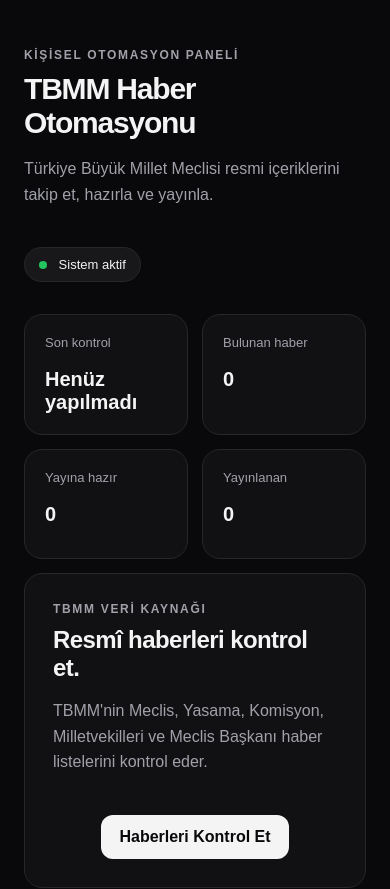
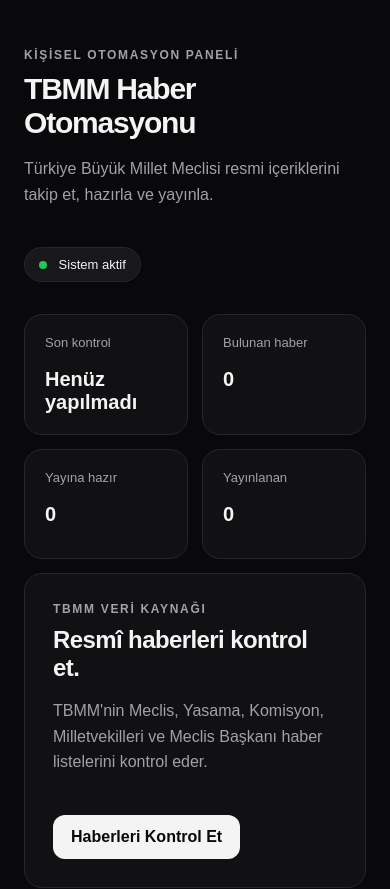
Before and after one commit to Bclblr/tbmm-news-automation, a Next.js app: page / in a window 390 px wide. Shown: the top 889 px of the page. Built offline with nearby package versions, Linux system fonts and the light colour scheme.

Commit message:
feat: style TBMM news results

```diff
--- a/app/globals.css
+++ b/app/globals.css
@@ -1,37 +1,28 @@
 * { box-sizing: border-box; }
 html, body { margin: 0; min-height: 100%; }
-body {
-  background: #09090b;
-  color: #f4f4f5;
-  font-family: Arial, Helvetica, sans-serif;
-}
-button { font: inherit; }
-.dashboard { max-width: 1180px; margin: 0 auto; padding: 48px 24px 72px; }
+body { background:#09090b; color:#f4f4f5; font-family:Arial,Helvetica,sans-serif; }
+button { font:inherit; } a { color:inherit; text-decoration:none; }
+.dashboard { max-width:1180px; margin:0 auto; padding:48px 24px 72px; }
 .header { display:flex; justify-content:space-between; gap:24px; align-items:flex-start; margin-bottom:32px; }
 .eyebrow { margin:0 0 10px; font-size:12px; letter-spacing:.14em; font-weight:700; color:#a1a1aa; }
 h1 { margin:0; font-size:clamp(30px,5vw,48px); letter-spacing:-.04em; }
-h2 { margin:0 0 10px; font-size:24px; letter-spacing:-.025em; }
+h2 { margin:0 0 10px; font-size:24px; letter-spacing:-.025em; } h3 { margin:8px 0; font-size:17px; line-height:1.4; }
 .muted { color:#a1a1aa; line-height:1.6; max-width:720px; }
 .status { border:1px solid #27272a; background:#18181b; border-radius:999px; padding:9px 14px; font-size:13px; white-space:nowrap; }
 .status i { display:inline-block; width:8px; height:8px; border-radius:50%; background:#22c55e; margin-right:8px; }
 .stats { display:grid; grid-template-columns:repeat(4,1fr); gap:14px; margin-bottom:14px; }
 .card,.main-card,.roadmap { border:1px solid #27272a; background:#111113; border-radius:18px; }
-.card { padding:20px; min-height:110px; }
-.card span { display:block; color:#a1a1aa; font-size:13px; margin-bottom:18px; }
-.card strong { font-size:20px; }
+.card { padding:20px; min-height:110px; } .card span { display:block; color:#a1a1aa; font-size:13px; margin-bottom:18px; } .card strong { font-size:20px; }
 .main-card { padding:28px; display:flex; align-items:center; justify-content:space-between; gap:24px; margin-bottom:14px; }
 .main-card button { border:0; border-radius:12px; padding:13px 18px; background:#f4f4f5; color:#09090b; font-weight:700; cursor:pointer; white-space:nowrap; }
-.roadmap { padding:28px; }
-.steps { display:grid; grid-template-columns:repeat(5,1fr); gap:10px; }
+.main-card button:disabled { opacity:.55; cursor:wait; }
+.roadmap { padding:28px; margin-bottom:14px; } .steps { display:grid; grid-template-columns:repeat(5,1fr); gap:10px; }
 .step { padding:16px; border:1px solid #27272a; border-radius:14px; min-height:115px; display:flex; flex-direction:column; gap:8px; }
-.step b { color:#71717a; font-size:12px; }
-.step span { font-weight:700; }
-.step small { color:#71717a; }
-.step.active { border-color:#52525b; }
-.step.active small { color:#22c55e; }
-@media (max-width: 800px) {
-  .header,.main-card { flex-direction:column; }
-  .stats { grid-template-columns:repeat(2,1fr); }
-  .steps { grid-template-columns:1fr; }
-  .status { align-self:flex-start; }
-}
+.step b { color:#71717a; font-size:12px; } .step span { font-weight:700; } .step small { color:#71717a; } .step.active { border-color:#52525b; } .step.active small { color:#22c55e; }
+.section-title { display:flex; justify-content:space-between; align-items:flex-start; gap:16px; margin-bottom:20px; }
+.count,.tag { color:#a1a1aa; font-size:12px; } .news-list { display:grid; gap:10px; }
+.news-item { border:1px solid #27272a; border-radius:14px; padding:18px; display:flex; justify-content:space-between; gap:20px; align-items:center; }
+.news-item a { color:#d4d4d8; font-size:13px; white-space:nowrap; } .news-item small { color:#71717a; }
+.tag { display:inline-block; border:1px solid #3f3f46; border-radius:999px; padding:4px 8px; text-transform:uppercase; }
+.error { border:1px solid #7f1d1d; background:#1c1010; color:#fca5a5; border-radius:14px; padding:16px; margin-bottom:14px; }
+@media (max-width:800px) { .header,.main-card,.news-item { flex-direction:column; align-items:flex-start; } .stats { grid-template-columns:repeat(2,1fr); } .steps { grid-template-columns:1fr; } .status { align-self:flex-start; } }
```
